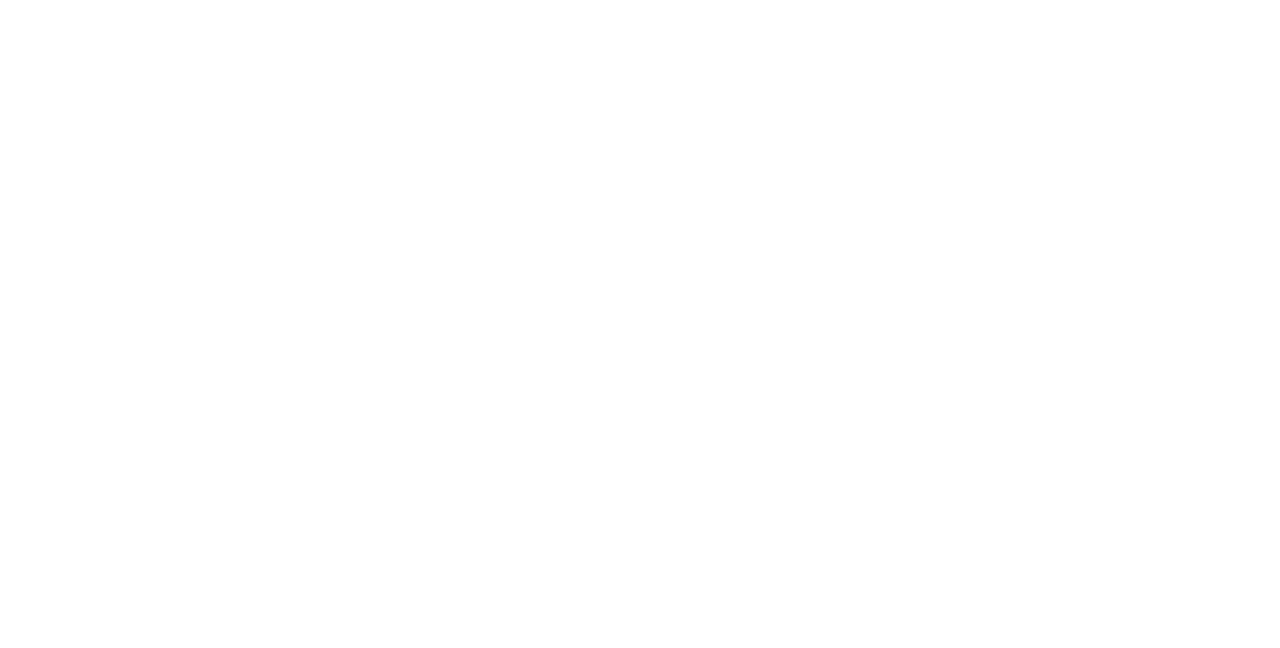
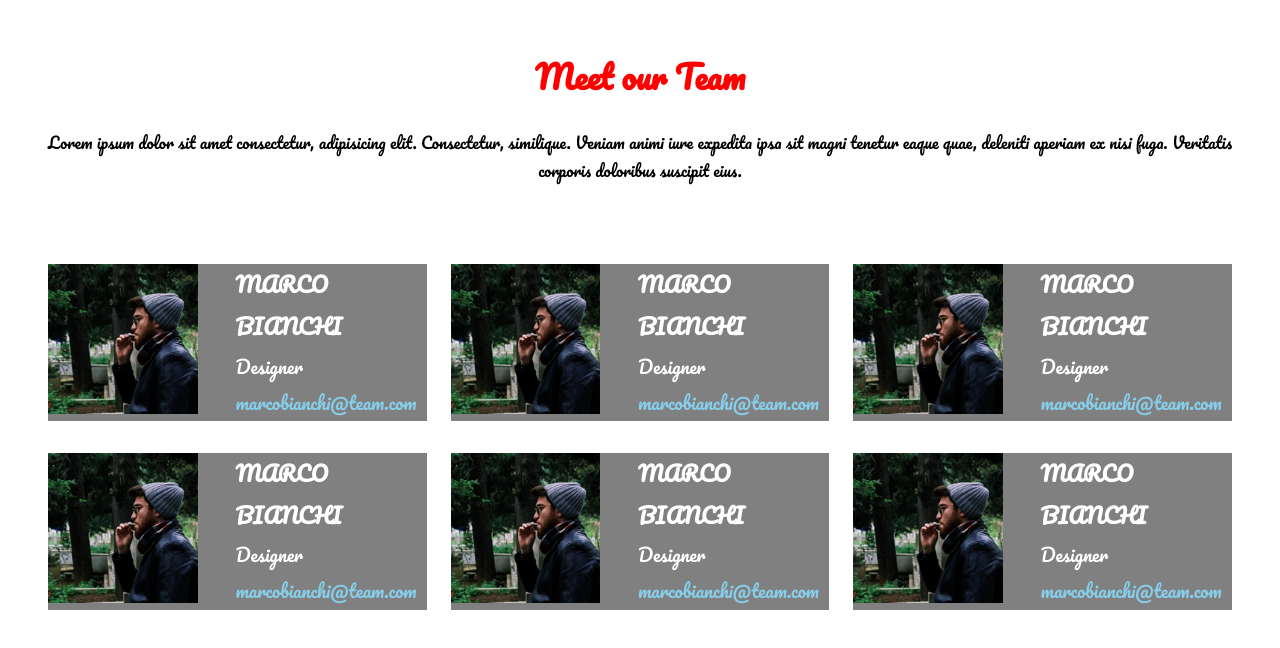
Before and after one commit to marcotristani/js-our-team, a plain HTML site: page index.html in a window 1280 px wide. Drawn offline with Linux system fonts and the light colour scheme.

Commit message:
flat: html con style

```diff
--- a/css/style.css
+++ b/css/style.css
@@ -3,3 +3,46 @@
     padding: 0;
     box-sizing: border-box;
 }
+
+body{
+    font-family: "Pacifico", cursive;
+}
+a {
+    text-decoration: none;
+    color: skyblue;
+}
+
+/*utility class*/
+.m-3 {
+    margin: 3rem;
+}
+.center{
+    text-align : center;
+}
+
+/*Regole pagina */
+.main-title {
+    color: red;
+    margin-bottom: 1.5rem;
+}
+.card-container {
+    display: flex;
+    justify-content: space-between;
+    flex-wrap: wrap;
+}
+.card-member {
+    margin-top: 2rem;
+    width: 32%;
+    background-color: gray;
+    display: flex;
+    align-items: center;
+    color: white;
+}
+.card-member img {
+    max-width: 80%;
+}
+
+.description-member {
+    line-height: 2;
+    font-size: large;
+}
--- a/index.html
+++ b/index.html
@@ -5,22 +5,86 @@
     <meta name="viewport" content="width=device-width, initial-scale=1.0" />
     <title>Our Team</title>
 
+    <!-- collegamento font google -->
+    <link rel="preconnect" href="https://fonts.googleapis.com" />
+    <link rel="preconnect" href="https://fonts.gstatic.com" crossorigin />
+    <link
+      href="https://fonts.googleapis.com/css2?family=Montserrat:ital,wght@0,100..900;1,100..900&family=Pacifico&display=swap"
+      rel="stylesheet"
+    />
     <!-- collegamento nostro css  -->
     <link rel="stylesheet" href="./css/style.css" />
   </head>
   <body>
     <main>
-      <header>
-        <h1 class="main-title"></h1>
-        <p class="introduction"></p>
+      <header class="m-3 center">
+        <h1 class="main-title">Meet our Team</h1>
+        <p class="introduction">
+          Lorem ipsum dolor sit amet consectetur, adipisicing elit. Consectetur,
+          similique. Veniam animi iure expedita ipsa sit magni tenetur eaque
+          quae, deleniti aperiam ex nisi fuga. Veritatis corporis doloribus
+          suscipit eius.
+        </p>
       </header>
-      <section class="card-container">
+      <section class="card-container m-3">
         <div class="card-member">
-          <div class="image-member"></div>
+          <div class="image-member">
+            <img src="./img/male1.png" alt="Marco Bianchi" />
+          </div>
           <div class="description-member">
-            <div class="name"></div>
-            <div class="role"></div>
-            <div class="email"></div>
+            <h3>MARCO BIANCHI</h3>
+            <p>Designer</p>
+            <a href="#">marcobianchi@team.com</a>
+          </div>
+        </div>
+        <div class="card-member">
+          <div class="image-member">
+            <img src="./img/male1.png" alt="Marco Bianchi" />
+          </div>
+          <div class="description-member">
+            <h3>MARCO BIANCHI</h3>
+            <p>Designer</p>
+            <a href="#">marcobianchi@team.com</a>
+          </div>
+        </div>
+        <div class="card-member">
+          <div class="image-member">
+            <img src="./img/male1.png" alt="Marco Bianchi" />
+          </div>
+          <div class="description-member">
+            <h3>MARCO BIANCHI</h3>
+            <p>Designer</p>
+            <a href="#">marcobianchi@team.com</a>
+          </div>
+        </div>
+        <div class="card-member">
+          <div class="image-member">
+            <img src="./img/male1.png" alt="Marco Bianchi" />
+          </div>
+          <div class="description-member">
+            <h3>MARCO BIANCHI</h3>
+            <p>Designer</p>
+            <a href="#">marcobianchi@team.com</a>
+          </div>
+        </div>
+        <div class="card-member">
+          <div class="image-member">
+            <img src="./img/male1.png" alt="Marco Bianchi" />
+          </div>
+          <div class="description-member">
+            <h3>MARCO BIANCHI</h3>
+            <p>Designer</p>
+            <a href="#">marcobianchi@team.com</a>
+          </div>
+        </div>
+        <div class="card-member">
+          <div class="image-member">
+            <img src="./img/male1.png" alt="Marco Bianchi" />
+          </div>
+          <div class="description-member">
+            <h3>MARCO BIANCHI</h3>
+            <p>Designer</p>
+            <a href="#">marcobianchi@team.com</a>
           </div>
         </div>
       </section>
```
